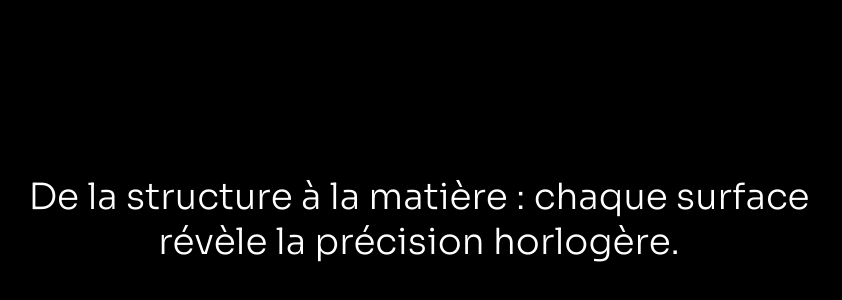
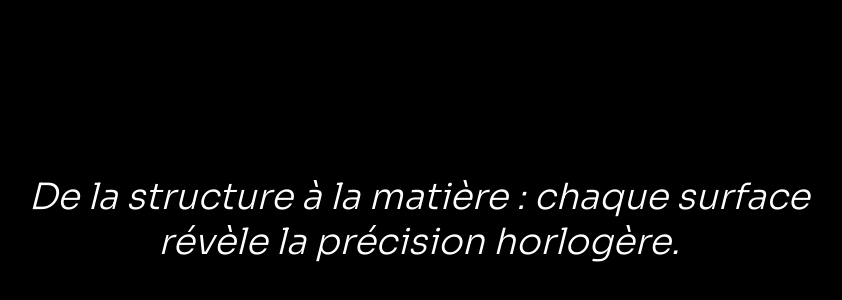
Before and after one commit to Dskemz/portfolio-3d, a Next.js app: page /portfolio/withings-scanwatch in a window 1280 px wide. Shown: the part 2720-3020 px from the top of the page, without its empty margins (221-1063 px from the left). Built offline with nearby package versions, Linux system fonts and the light colour scheme.

Commit message:
feat: bandeaux scroll colores entre hero et 1ere section, phrase de transition en italique sans fond

```diff
--- a/src/components/portfolio/EtudeCasAlquyme.tsx
+++ b/src/components/portfolio/EtudeCasAlquyme.tsx
@@ -1,6 +1,7 @@
 import type { ProjetData } from "../../content/projets";
 import { ProjectNavigation } from "./ProjectNavigation";
 import HeroSection from "@/components/projects/Alquyme/HeroSection";
+import BandeauScroll from "@/components/projects/shared/BandeauScroll";
 import PhraseSection from "@/components/projects/shared/PhraseSection";
 import PackagingSection from "@/components/projects/Alquyme/PackagingSection";
 import DetailsGravureSection from "@/components/projects/Alquyme/DetailsGravureSection";
@@ -34,6 +35,7 @@ export function EtudeCasAlquyme({
   return (
     <div className="flex flex-1 flex-col overflow-x-clip bg-black">
       <HeroSection />
+      <BandeauScroll degrade="from-amber-600 to-amber-800" />
       <PackagingSection />
       <PhraseSection>
         Aussi puissante qu&apos;une odeur, la lumière qui glisse sur l&apos;or raconte une histoire.
--- a/src/components/portfolio/EtudeCasHorlogerie.tsx
+++ b/src/components/portfolio/EtudeCasHorlogerie.tsx
@@ -1,6 +1,7 @@
 import type { ProjetData } from "../../content/projets";
 import { ProjectNavigation } from "./ProjectNavigation";
 import HeroSection from "@/components/projects/Horlogerie/HeroSection";
+import BandeauScroll from "@/components/projects/shared/BandeauScroll";
 import PhraseSection from "@/components/projects/shared/PhraseSection";
 import VilleretSection from "@/components/projects/Horlogerie/VilleretSection";
 import PolarisSection from "@/components/projects/Horlogerie/PolarisSection";
@@ -34,6 +35,7 @@ export function EtudeCasHorlogerie({
   return (
     <div className="flex flex-1 flex-col overflow-x-clip bg-black">
       <HeroSection />
+      <BandeauScroll degrade="from-rose-500 to-rose-700" />
       <VilleretSection />
       <PhraseSection>
         Précision du geste, patience de la matière, l&apos;horlogerie comme discipline du regard.
--- a/src/components/portfolio/EtudeCasNft.tsx
+++ b/src/components/portfolio/EtudeCasNft.tsx
@@ -1,6 +1,7 @@
 import type { ProjetData } from "../../content/projets";
 import { ProjectNavigation } from "./ProjectNavigation";
 import HeroSection from "@/components/projects/Nft/HeroSection";
+import BandeauScroll from "@/components/projects/shared/BandeauScroll";
 import PhraseSection from "@/components/projects/shared/PhraseSection";
 import ShibasSection from "@/components/projects/Nft/ShibasSection";
 import CompositionsSection from "@/components/projects/Nft/CompositionsSection";
@@ -35,6 +36,7 @@ export function EtudeCasNft({
   return (
     <div className="flex flex-1 flex-col overflow-x-clip bg-black">
       <HeroSection />
+      <BandeauScroll degrade="from-cyan-500 to-fuchsia-600" />
       <ShibasSection />
       <PhraseSection>
         Une base commune, mille personnages, la modularité au service de l&apos;imaginaire.
--- a/src/components/portfolio/EtudeCasSalleDeBain.tsx
+++ b/src/components/portfolio/EtudeCasSalleDeBain.tsx
@@ -1,6 +1,7 @@
 import type { ProjetData } from "../../content/projets";
 import { ProjectNavigation } from "./ProjectNavigation";
 import HeroSection from "@/components/projects/SalleDeBain/HeroSection";
+import BandeauScroll from "@/components/projects/shared/BandeauScroll";
 import PhraseSection from "@/components/projects/shared/PhraseSection";
 import IntroductionSection from "@/components/projects/SalleDeBain/IntroductionSection";
 import ScenographieSection from "@/components/projects/SalleDeBain/ScenographieSection";
@@ -35,6 +36,7 @@ export function EtudeCasSalleDeBain({
   return (
     <div className="flex flex-1 flex-col overflow-x-clip bg-black">
       <HeroSection />
+      <BandeauScroll degrade="from-slate-600 to-slate-800" />
       <IntroductionSection />
       <PhraseSection>
         Du matériau au pixel : chaque surface raconte une intention de design.
--- a/src/components/portfolio/EtudeCasSteamOne.tsx
+++ b/src/components/portfolio/EtudeCasSteamOne.tsx
@@ -1,6 +1,7 @@
 import type { ProjetData } from "../../content/projets";
 import { ProjectNavigation } from "./ProjectNavigation";
 import HeroSection from "@/components/projects/SteamOne/HeroSection";
+import BandeauScroll from "@/components/projects/shared/BandeauScroll";
 import PhraseSection from "@/components/projects/shared/PhraseSection";
 import EclateSection from "@/components/projects/SteamOne/EclateSection";
 import ArchitectureSection from "@/components/projects/SteamOne/ArchitectureSection";
@@ -34,6 +35,7 @@ export function EtudeCasSteamOne({
   return (
     <div className="flex flex-1 flex-col overflow-x-clip bg-black">
       <HeroSection />
+      <BandeauScroll degrade="from-sky-500 to-sky-700" />
       <EclateSection />
       <PhraseSection>
         Comprendre un objet, c&apos;est le laisser se raconter, pièce par pièce, geste par geste.
--- a/src/components/portfolio/EtudeCasVelo.tsx
+++ b/src/components/portfolio/EtudeCasVelo.tsx
@@ -1,6 +1,7 @@
 import type { ProjetData } from "../../content/projets";
 import { ProjectNavigation } from "./ProjectNavigation";
 import HeroSection from "@/components/projects/Velo/HeroSection";
+import BandeauScroll from "@/components/projects/shared/BandeauScroll";
 import PhraseSection from "@/components/projects/shared/PhraseSection";
 import InnovationSection from "@/components/projects/Velo/InnovationSection";
 import FlocageSection from "@/components/projects/Velo/FlocageSection";
@@ -34,6 +35,7 @@ export function EtudeCasVelo({
   return (
     <div className="flex flex-1 flex-col overflow-x-clip bg-black">
       <HeroSection />
+      <BandeauScroll degrade="from-emerald-500 to-emerald-700" />
       <InnovationSection />
       <PhraseSection>
         Une architecture technique, mille identités visuelles, la mobilité comme plateforme.
--- a/src/components/projects/shared/PhraseSection.tsx
+++ b/src/components/projects/shared/PhraseSection.tsx
@@ -11,8 +11,8 @@ interface PhraseSectionProps {
  */
 export default function PhraseSection({ children }: PhraseSectionProps) {
   return (
-    <section className="w-full bg-black px-6 md:px-12 lg:px-20 py-20 md:py-28">
-      <p className="max-w-4xl mx-auto text-center text-2xl md:text-3xl lg:text-4xl font-light text-white leading-tight">
+    <section className="w-full px-6 md:px-12 lg:px-20 py-20 md:py-28">
+      <p className="max-w-4xl mx-auto text-center text-2xl md:text-3xl lg:text-4xl font-light italic text-white leading-tight">
         {children}
       </p>
     </section>
```
